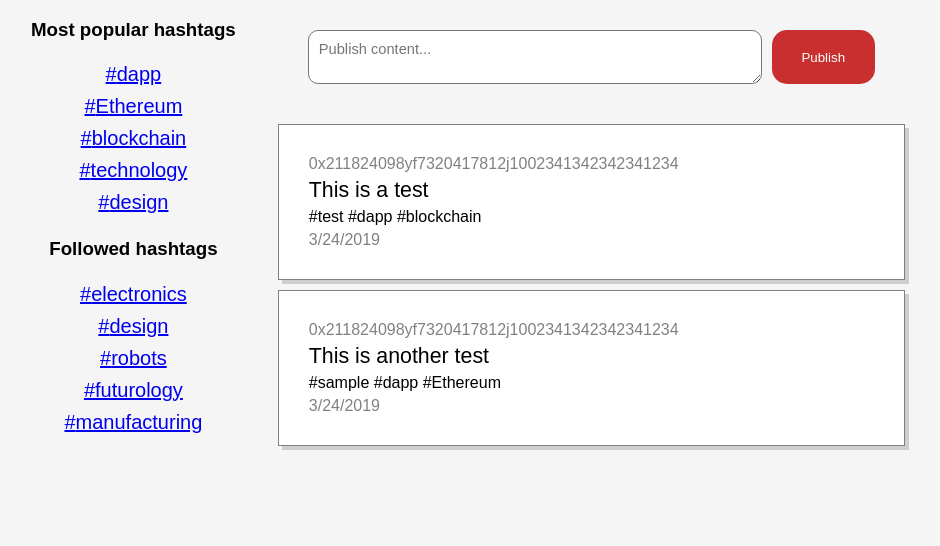
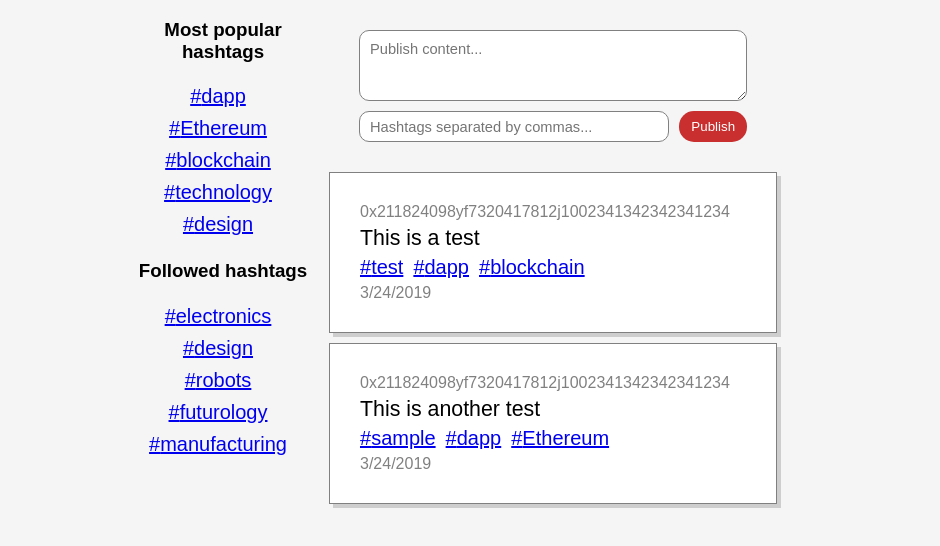
Before and after one commit to merlox/social-media-dapp, a React app: page / in a window 1280 px wide. Shown: the whole page, without its empty margins (193-1133 px from the left). Built offline with nearby package versions, Linux system fonts and the light colour scheme.

Commit message:
Improved design

```diff
--- a/src/index.css
+++ b/src/index.css
@@ -16,11 +16,19 @@ button:hover {
     background-color: rgb(131, 0, 0);
 }
 
+.hidden {
+    display: none;
+}
+
+.spacer {
+    margin-right: 5px;
+}
+
 .main-container {
     display: grid;
     grid-template-columns: 30% 70%;
     margin: auto;
-    width: 70%;
+    width: 50%;
     grid-column-gap: 10px;
 }
 
@@ -29,6 +37,7 @@ button:hover {
     padding: 30px;
     display: grid;
     grid-template-columns: 80% 1fr;
+    grid-template-rows: 70% 30%;
     grid-gap: 10px;
 }
 
@@ -37,6 +46,16 @@ button:hover {
     border-radius: 10px;
     font-size: 11pt;
     font-family: sans-serif;
+    border: 1px solid grey;
+    grid-column: 1 / 3;
+}
+
+.input-container input {
+    padding: 10px;
+    border-radius: 10px;
+    font-size: 11pt;
+    font-family: sans-serif;
+    border: 1px solid grey;
 }
 
 .content {
--- a/src/index.js
+++ b/src/index.js
@@ -20,7 +20,34 @@ class Main extends React.Component {
             }],
             hashtags: ['dapp', 'Ethereum', 'blockchain', 'technology', 'design'],
             followedHashtags: ['electronics', 'design', 'robots', 'futurology', 'manufacturing'],
+            displaySubscribe: false,
+            displaySubscribeId: '',
         }
+    }
+
+    generateHashtags(hashtag, index) {
+        let timeout
+        return (
+            <span onMouseEnter={() => {
+                clearTimeout(timeout)
+                this.setState({
+                    displaySubscribe: true,
+                    displaySubscribeId: `subscribe-${hashtag}-${index}`,
+                })
+            }} onMouseLeave={() => {
+                timeout = setTimeout(() => {
+                    this.setState({
+                        displaySubscribe: false,
+                        displaySubscribeId: '',
+                    })
+                }, 2e3)
+            }}>
+                <a className="hashtag" href="#">#{hashtag}</a>
+                <span className="spacer"></span>
+                <button ref={`subscribe-${hashtag}-${index}`} className={this.state.displaySubscribe && this.state.displaySubscribeId == `subscribe-${hashtag}-${index}` ? '' : 'hidden'} type="button">Subscribe</button>
+                <span className="spacer"></span>
+            </span>
+        )
     }
 
     render() {
@@ -28,18 +55,23 @@ class Main extends React.Component {
             <div key={index} className="content">
                 <div className="content-address">{element.author}</div>
                 <div className="content-message">{element.message}</div>
-                <div className="content-hashtags">{element.hashtags.map((hashtag, i) => (<span key={i}>#{hashtag} </span>))}</div>
+                <div className="content-hashtags">{element.hashtags.map((hashtag, i) => (
+                    <span key={i}>
+                        {this.generateHashtags(hashtag, index)}
+                    </span>
+                ))}
+                </div>
                 <div className="content-time">{element.time}</div>
             </div>
         ))
-        let hashtagBlock = this.state.hashtags.map((element, index) => (
+        let hashtagBlock = this.state.hashtags.map((hashtag, index) => (
             <div key={index}>
-                <a className="hashtag" href="#">#{element}</a>
+                {this.generateHashtags(hashtag, index)}
             </div>
         ))
-        let followedHashtags = this.state.followedHashtags.map((element, index) => (
+        let followedHashtags = this.state.followedHashtags.map((hashtag, index) => (
             <div key={index}>
-                <a className="hashtag" href="#">#{element}</a>
+                {this.generateHashtags(hashtag, index)}
             </div>
         ))
         return (
@@ -53,6 +85,7 @@ class Main extends React.Component {
                 <div className="content-block">
                     <div className="input-container">
                         <textarea placeholder="Publish content..."></textarea>
+                        <input type="text" placeholder="Hashtags separated by commas..."/>
                         <button type="button">Publish</button>
                     </div>
 
```
Also changed, not shown: dist/index.html, 1 other file.
